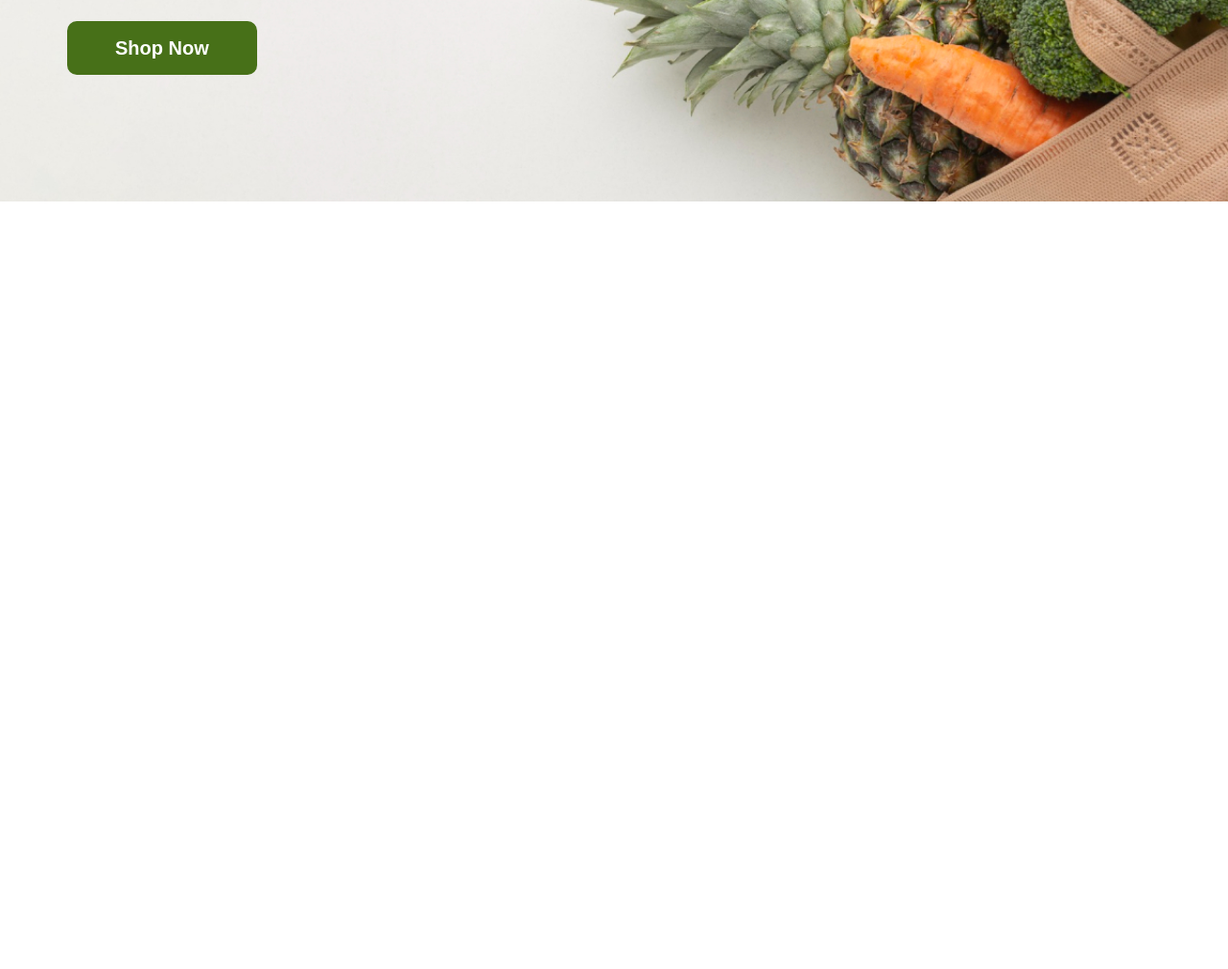
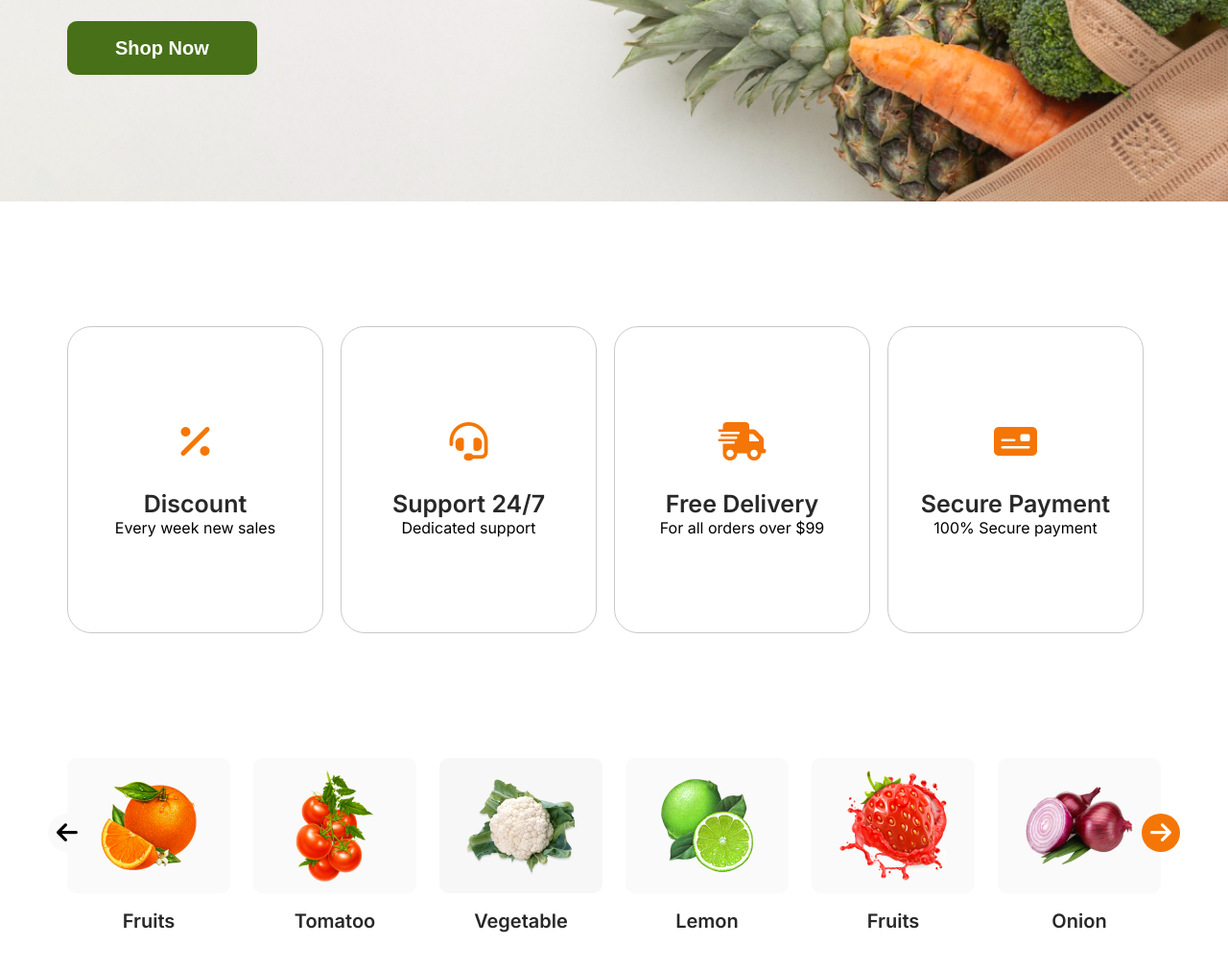
Before and after one commit to saad01723/Organsio-Store, a plain HTML site: page index.html in a window 1280 px wide. Shown: the part 641-1651 px from the top of the page at 96% size. Before the commit the page ends 851 px from the top, so only its background shows below. Drawn offline with Linux system fonts and the light colour scheme.

Commit message:
Our Organsio  Vegetabl

```diff
--- a/css/style.css
+++ b/css/style.css
@@ -100,7 +100,7 @@
     background-repeat: no-repeat;
     background-size:cover;
     width: 100%;
-    height: 700px;
+    height:700px;
 }
 .main-banner{
     height: 700px;
@@ -147,3 +147,112 @@
     line-height: 28px;
 
 }
+/* new section  */
+.banner-buttom-dtails{
+    margin-top:130px;
+    display: grid;
+    grid-template-columns: repeat(4, 1fr);
+}
+
+.servises{
+    width: 267px;
+    height: 320px;
+    border-radius: 25px;
+    border: 0.5px solid #C9C9C9;
+    background: #FFF;
+    display: flex;
+    flex-direction: column;
+    justify-content: center;
+    align-items: center;
+    text-align: center;
+}
+
+.banner-icon i{
+    padding-bottom: 30px;
+    font-size: 40px;
+    color: #F47606;
+}
+.banner-bottom-text h1{
+    color: #282828;
+    font-size: 25px;
+    font-style: normal;
+    font-weight: 600;
+    line-height: normal;
+}
+.banner-bottom-text-p{
+    color: #676767;
+    font-size: 16px;
+    font-style: normal;
+    font-weight: 400;
+    line-height: 28px;
+    padding-top: 10px;
+}
+/* vagiable section start */
+#vegitable{
+    padding-top: 130px;
+}
+.main-vagiteble-dtails{
+    display: grid;
+    grid-template-columns: repeat(6,1fr);
+    gap: 24px;
+}
+.vagiteble-list{
+    width: 170px;
+    height: 190px;
+    background-color:#ffffff;
+
+}
+.vagiteble-img{
+    position: relative;
+}
+.vagiteble-img img{
+    width: 100%;
+    height: 100%;
+
+}
+.v-icon{
+    position: absolute;
+    top:40%;
+    left:-20px;
+    width: 40px;
+    height:40px;
+    border: none;
+    background-color: #FAFAFA;
+    border-radius: 50%;
+    display: flex;
+    justify-content: center;
+    align-items: center;
+
+}
+.v-icon i{
+    font-size:25px;
+}
+.r-icon{
+    position: absolute;
+    top:40%;
+    right:-20px;
+    width: 40px;
+    height:40px;
+    border: none;
+    background-color:#F47606;
+    border-radius: 50%;
+    display: flex;
+    justify-content: center;
+    align-items: center;
+
+}
+.r-icon i{
+    font-size: 25px;
+    color: #FFFF;
+}
+.vagitable-name{
+    text-align: center;
+    padding-top: 13px;
+}
+.vagitable-name p{
+    color: #282828;
+    font-size: 20px;
+    font-style: normal;
+    font-weight: 600;
+    line-height: normal;
+}
--- a/index.html
+++ b/index.html
@@ -74,5 +74,122 @@
 </div>
 </section>
 
+<section id="banner-buttom">
+    <div class="conteinar">
+        <div class="banner-buttom-dtails">
+            <div class="servises">
+                <div class="banner-icon">
+                    <i class="fa-solid fa-percent"></i>
+                </div>
+                <div class="banner-bottom-text">
+                    <h1>Discount</h1>
+                    <p>Every week new sales</p>
+                </div>
+            </div>
+
+            <div class="servises">
+                <div class="banner-icon">
+                    <i class="fa-solid fa-headset"></i>
+                </div>
+                <div class="banner-bottom-text">
+                    <h1>Support 24/7</h1>
+                    <p>Dedicated support</p>
+                </div>
+            </div>
+
+            <div class="servises">
+                <div class="banner-icon">
+                    <i class="fa-solid fa-truck-fast"></i></i>
+                </div>
+                <div class="banner-bottom-text">
+                    <h1>Free Delivery</h1>
+                    <p>For all orders over $99</p>
+                </div>
+            </div>
+
+            <div class="servises">
+                <div class="banner-icon">
+                    <i class="fa-solid fa-money-check"></i>
+                </div>
+                <div class="banner-bottom-text">
+                    <h1>Secure Payment</h1>
+                    <p>100% Secure payment</p>
+                </div>
+            </div>
+
+        </div>
+    </div>
+</section>
+
+<!-- Organic Vegetables start -->
+
+<section id="vegitable">
+    <div class="conteinar">
+        <div class="main-vagitable">
+            <div class="main-vagiteble-dtails">
+                <div class="vagiteble-list">
+                    <div class="vagiteble-img">
+                       <div class="v-icon">
+                        <i class="fa-solid fa-arrow-left"></i>
+                       </div>
+                        <img src="./image/orange.png" alt="orange img">
+                    </div>
+                    <div class="vagitable-name">
+                        <p>Fruits</p>
+                    </div>
+                </div>
+
+                <div class="vagiteble-list">
+                    <div class="vagiteble-img">
+                        <img src="./image/tomatoo.png" alt="orange img">
+                    </div>
+                    <div class="vagitable-name">
+                        <p>Tomatoo</p>
+                    </div>
+                </div>
+
+                <div class="vagiteble-list">
+                    <div class="vagiteble-img">
+                        <img src="./image/cauliflower.png" alt="orange img">
+                    </div>
+                    <div class="vagitable-name">
+                        <p>Vegetable</p>
+                    </div>
+                </div>
+
+                <div class="vagiteble-list">
+                    <div class="vagiteble-img">
+                        <img src="./image/lemon.png" alt="orange img">
+                    </div>
+                    <div class="vagitable-name">
+                        <p>Lemon</p>
+                    </div>
+                </div>
+
+                <div class="vagiteble-list">
+                    <div class="vagiteble-img">
+                        <img src="./image/stoberry.png" alt="orange img">
+                    </div>
+                    <div class="vagitable-name">
+                        <p>Fruits</p>
+                    </div>
+                </div>
+
+                <div class="vagiteble-list">
+                    <div class="vagiteble-img">
+                       <div class="r-icon">
+                        <i class="fa-solid fa-arrow-right"></i>
+                       </div>
+                        <img src="./image/onion.png" alt="orange img">
+                    </div>
+                    <div class="vagitable-name">
+                        <p>Onion</p>
+                    </div>
+                </div>
+            </div>
+        </div>
+    </div>
+</section>
 </body>
 </html>
+<br><br><br><br><br><br>
```
Also changed, not shown: image/cauliflower.png (added), image/lemon.png (added), image/onion.png (added), image/orange.png (added), image/stoberry.png (added), image/tomatoo.png (added).
